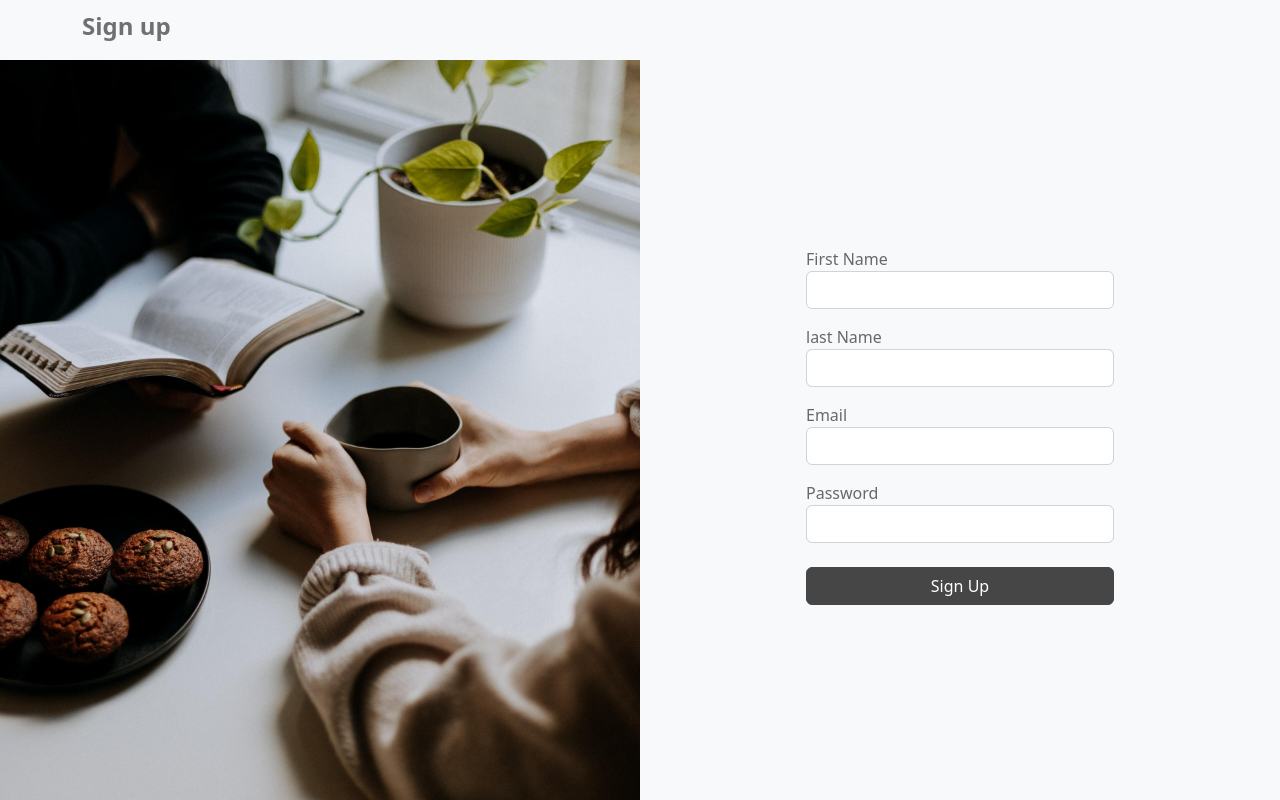
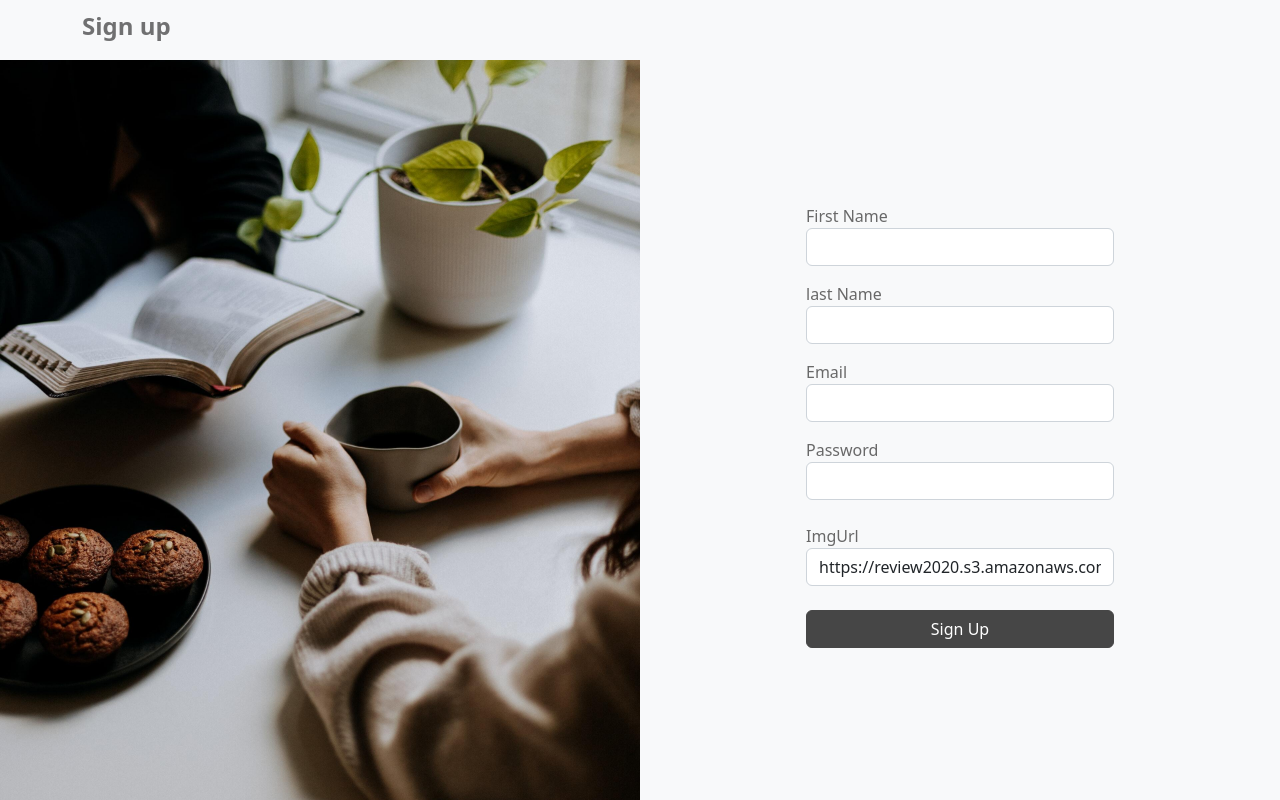
Before and after one commit to MustafaElgmal/ChatApp-frontend, a React (Create React App) app: page /Signup in a window 1280 px wide. Built offline with nearby package versions, Linux system fonts and the light colour scheme; no server answers.

Commit message:
Add GetLastMessage and Real Images

```diff
--- a/src/components/ChatBubbles.tsx
+++ b/src/components/ChatBubbles.tsx
@@ -1,10 +1,11 @@
 import React from "react";
 import { Card, Image } from "react-bootstrap";
 import { useNavigate } from "react-router";
-import download from "../assets/download.jpg";
-import { AppProps } from "../types";
+import { AppProps, MessageType } from "../types";
+import { getLastMessage } from "../utiles/functions";
 
 const ChatBubbles = ({conversation}:AppProps) => {
+  const lastMessage:MessageType=getLastMessage(conversation?.messages!)
   const navigate = useNavigate();
   const GoToChat = () => {
     navigate(`/Chat/${conversation?.id}`);
@@ -23,11 +24,11 @@ const ChatBubbles = ({conversation}:AppProps) => {
         <Image
           roundedCircle
           style={{ width: "90px", height: "90px" }}
-          src={download}
+          src={conversation?.users[0].ImgUrl}
         />
         <div className="mt-2">
           <Card.Title className="text-dark">{conversation?.title}</Card.Title>
-          <Card.Text className="text-dark">I'm Hamada</Card.Text>
+          <Card.Text className="text-dark">{lastMessage?.body}</Card.Text>
         </div>
       </div>
     </Card>
--- a/src/components/Message.tsx
+++ b/src/components/Message.tsx
@@ -1,5 +1,5 @@
 import React from "react";
-import { Row, Col } from "react-bootstrap";
+import {  Col } from "react-bootstrap";
 import { AppProps } from "../types";
 import { captilize, getTime } from "../utiles/functions";
 
--- a/src/components/NewConversation.tsx
+++ b/src/components/NewConversation.tsx
@@ -20,10 +20,11 @@ const NewConversation = ({ show, onHide }: AppProps) => {
     onSubmit: async (values) => {
       await CreateConversation(values,token)
       formik.resetForm()
+      onHide && onHide();
     },
   });
   const getAllUsers=async()=>{
-    await getUsers(setUsers)
+    await getUsers(setUsers,token)
   }
   useEffect(()=>{
     getAllUsers()
--- a/src/pages/Chat.tsx
+++ b/src/pages/Chat.tsx
@@ -43,7 +43,7 @@ const Chat = () => {
               <Row
                 key={message?.id}
                 className={`${
-                  message?.type === "reply" ? "end my-3" : "start my-3"
+                  message?.type === "create" ? "end my-3" : "start my-3"
                 }`}
               >
                 <Message message={message} /> <br />
--- a/src/pages/GroupChat.tsx
+++ b/src/pages/GroupChat.tsx
@@ -1,35 +1,30 @@
 import React, { useEffect, useState } from "react";
-import { Card } from "react-bootstrap";
 import { useSelector } from "react-redux";
-import chat from "../assets/Chat.jpg";
 import ChatBubbles from "../components/ChatBubbles";
 import Header from "../components/Header";
 import { authStateType, ConversationType } from "../types";
 import { getConversations } from "../utiles/apis";
 
 const GroupChat = () => {
-  const token=useSelector((state:authStateType)=>state.auth.token)
-  const [conversations,setConversation]=useState<ConversationType[]>([])
+  const token = useSelector((state: authStateType) => state.auth.token);
+  const [conversations, setConversation] = useState<ConversationType[]>([]);
 
-  const getAllConversation=async()=>{
-    await getConversations(token,setConversation)
-  }
+  const getAllConversation = async () => {
+    await getConversations(token, setConversation);
+  };
 
-  useEffect(()=>{
-    getAllConversation()
-
-  },[])
-
+  useEffect(() => {
+    getAllConversation();
+  }, []);
   return (
     <section>
       <Header name={`Conversations`} />
-      <div className="bgg" style={{overflow: 'auto'}}>
-        {conversations.map((conversation)=>(<ChatBubbles key={conversation.id} conversation={conversation} />))}
+      <div className="bgg" style={{ overflow: "auto" }}>
+        {conversations.map((conversation) => (<div key={conversation.id} className='mt-3'><ChatBubbles  conversation={conversation} /></div>
 
+        ))}
       </div>
-
-
-      </section>
+    </section>
   );
 };
 
--- a/src/pages/SignUp.tsx
+++ b/src/pages/SignUp.tsx
@@ -4,7 +4,6 @@ import { Image, Button } from "react-bootstrap";
 import { useDispatch } from "react-redux";
 import { useNavigate } from "react-router";
 import * as Yup from "yup";
-import img from "../assets/priscilla-du-preez-DLuorYRjxJw-unsplash.jpg";
 import Header from "../components/Header";
 import { createUser } from "../utiles/apis";
 
@@ -17,6 +16,7 @@ const SignUp = () => {
       lastName: "",
       email: "",
       password: "",
+      ImgUrl:'https://review2020.s3.amazonaws.com/1651037192205moo.jpg'
     },
     validationSchema: Yup.object({
       firstName: Yup.string().required("FirstName is required!"),
@@ -25,6 +25,7 @@ const SignUp = () => {
         .email("Email is not vaild!")
         .required("Email is required!"),
       password: Yup.string().required("Password is required!"),
+      ImgUrl:Yup.string().url('Please Enter Url!')
     }),
     onSubmit: async (values) => {
       const res = await createUser(values, dispatch);
@@ -124,6 +125,26 @@ const SignUp = () => {
               </div>
             </div>
 
+            <div className="mb-4">
+              <div className="form-outline  mb-0">
+                <label style={{ color: "#686868" }}>ImgUrl</label>
+                <input
+                  type="ImgUrl"
+                  id="form3Example5c"
+                  className="form-control w-100"
+                  name="ImgUrl"
+                  value={formik.values.ImgUrl}
+                  onBlur={formik.handleBlur}
+                  onChange={formik.handleChange}
+                />
+                <p className="text-danger">
+                  {formik.errors.ImgUrl && formik.touched.ImgUrl
+                    ? formik.errors.ImgUrl
+                    : null}
+                </p>
+              </div>
+            </div>
+
             <div className="d-flex justify-content-center mb-3 mb-lg-4">
               <Button
                 style={{
--- a/src/types.ts
+++ b/src/types.ts
@@ -11,6 +11,7 @@ export interface MessageType {
   name: string;
   body: string;
   createdAt: Date;
+  updatedAt:Date
   type: string;
   user:UserType
 }
@@ -21,6 +22,7 @@ export interface createUserType {
   lastName: string;
   email: string;
   password: string;
+  ImgUrl:string
 }
 export interface UserType extends createUserType{
   id:number,
--- a/src/utiles/apis.ts
+++ b/src/utiles/apis.ts
@@ -42,9 +42,9 @@ export const validateUser = async (
   }
 };
 
-export const getUsers=async(setUsers:Function)=>{
+export const getUsers=async(setUsers:Function,token:string)=>{
   try{
-    const res=await axios.get(`${BaseUrl}/users`)
+    const res=await axios.get(`${BaseUrl}/users`,{headers:{'authorization':token}})
     setUsers(res.data.users)
   }catch(e){
     console.log(e)
--- a/src/utiles/functions.ts
+++ b/src/utiles/functions.ts
@@ -1,3 +1,4 @@
+import { MessageType } from "./../types";
 import moment from "moment";
 
 export const display = () => {
@@ -15,3 +16,16 @@ export const captilize = (name: string) => {
 export const getTime = (date: Date) => {
   return moment(date).format("LT");
 };
+
+export const getLastMessage = (messages: MessageType[]) => {
+  const now = new Date(Date.now()).getTime();
+  let then, diff=Number.MAX_VALUE,lastMessage:MessageType=messages[0]
+  messages.forEach((message) => {
+    then = new Date(message.createdAt as Date).getTime();
+    if(Math.round(now - then)<diff){
+      diff=Math.round(now - then)
+      lastMessage=message
+    }
+  });
+  return lastMessage
+};
```
